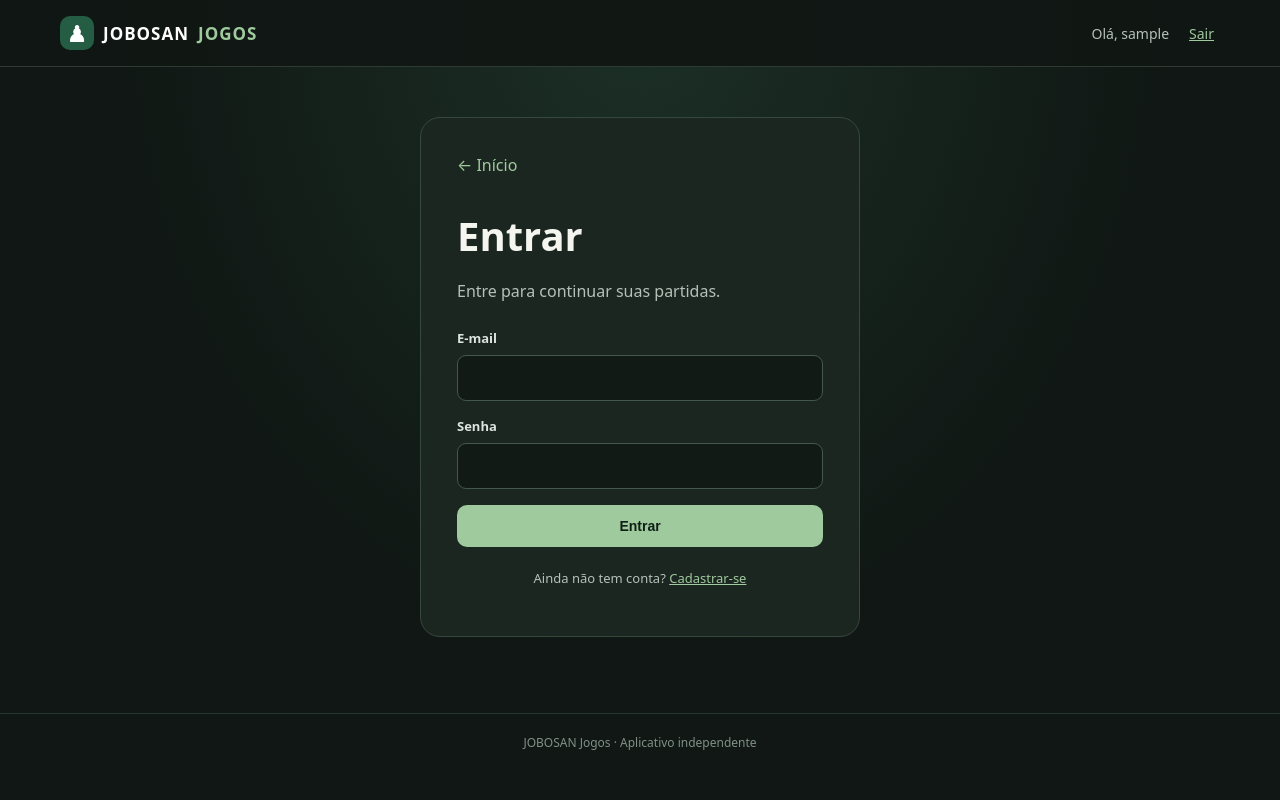
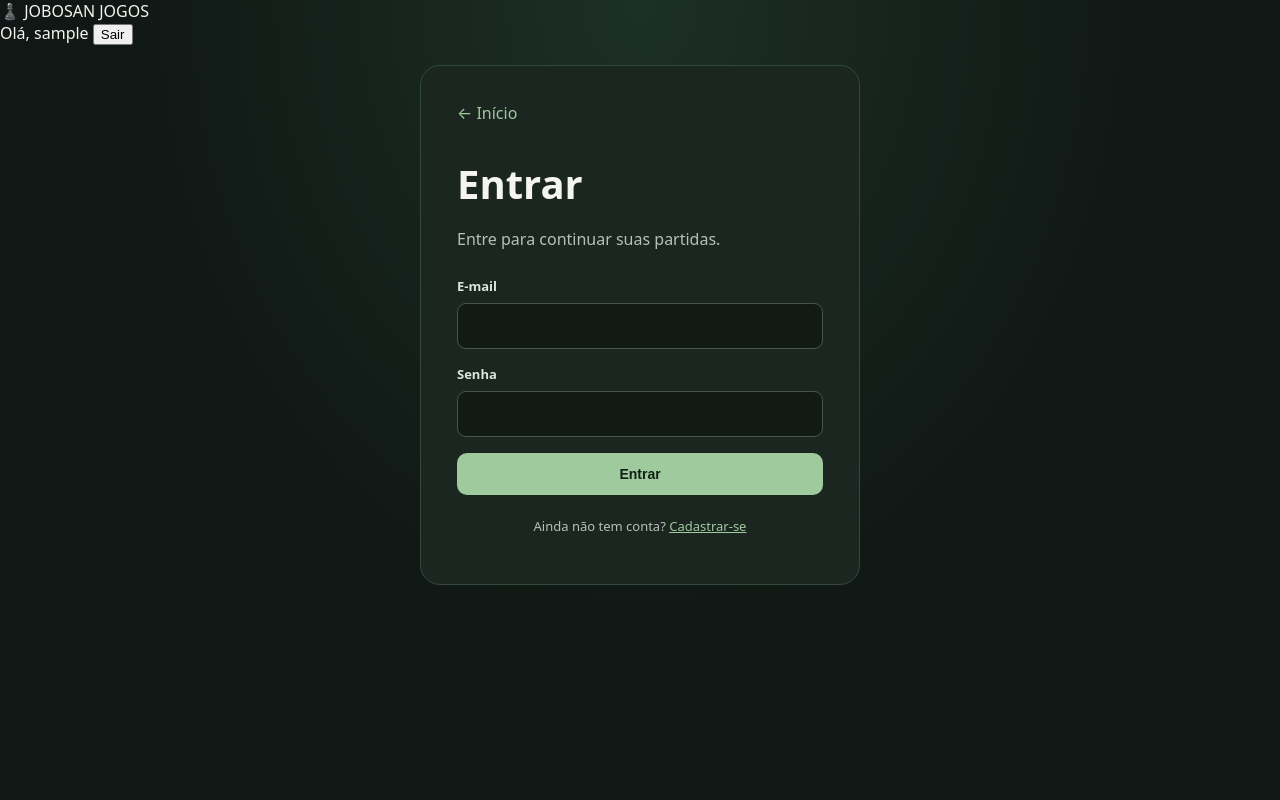
Before and after one commit to joao-bento-da-silva/JOBOSAN-, a Flask app: page /entrar in a window 1280 px wide. Run offline with Flask 3, Linux system fonts and the light colour scheme; the visitor is signed in with stand-in values (Sample User, id 1).

Commit message:
Refactor base.html structure and update elements

```diff
--- a/templates/base.html
+++ b/templates/base.html
@@ -1,29 +1,34 @@
-<!doctype html>
+ <!DOCTYPE html>
 <html lang="pt-BR">
 <head>
-  <meta charset="utf-8">
-  <meta name="viewport" content="width=device-width, initial-scale=1">
-  <title>{% block title %}JOBOSAN Jogos{% endblock %}</title>
+  <meta charset="UTF-8">
+  <meta name="viewport" content="width=device-width, initial-scale=1.0">
+  <title>{{ titulo or 'JOBOSAN Jogos' }}</title>
   <link rel="stylesheet" href="{{ url_for('static', filename='style.css') }}">
 </head>
 <body>
-<header class="topo">
-  <a class="marca" href="{{ url_for('index') }}"><span class="marca-icone">♟</span> JOBOSAN <b>JOGOS</b></a>
+  <header class="navbar">
+    <div class="logo">♟️ JOBOSAN JOGOS</div>
     {% if session.get('usuario_id') %}
-  <div class="topo-direita">
-    <span>Olá, {{ session.get('usuario_nome', 'jogador') }}</span>
-    <form method="post" action="{{ url_for('sair') }}"><button class="link-btn" type="submit">Sair</button></form>
+      <div class="user-menu">
+        <span>Olá, {{ session.get('usuario_nome') }}</span>
+        <form action="{{ url_for('sair') }}" method="POST" style="display:inline;">
+          <button type="submit" class="btn-secondary">Sair</button>
+        </form>
       </div>
     {% endif %}
   </header>
-<main class="pagina">
-  {% with mensagens = get_flashed_messages(with_categories=true) %}
-    {% for categoria, mensagem in mensagens %}
-      <div class="aviso {{ categoria }}">{{ mensagem }}</div>
+
+  <main class="container">
+    {% with messages = get_flashed_messages(with_categories=true) %}
+      {% if messages %}
+        {% for category, message in messages %}
+          <div class="alert alert-{{ category }}">{{ message }}</div>
         {% endfor %}
+      {% endif %}
     {% endwith %}
+
     {% block content %}{% endblock %}
   </main>
-<footer>JOBOSAN Jogos · Aplicativo independente</footer>
 </body>
 </html>
```
Lines whose indentation alone changed are shown as unchanged.
